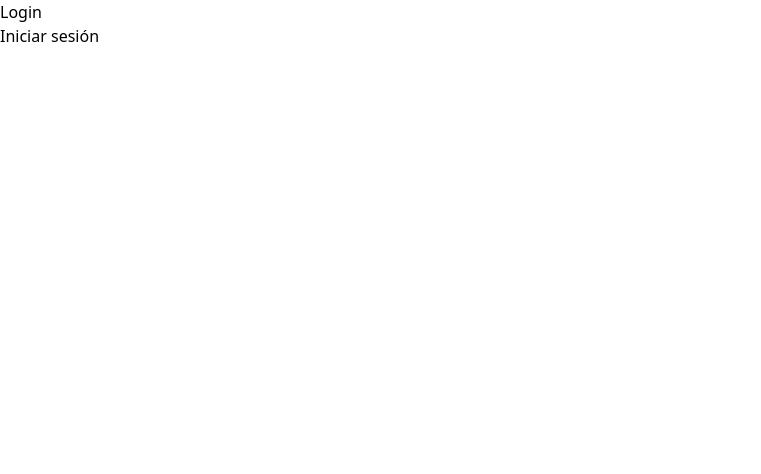
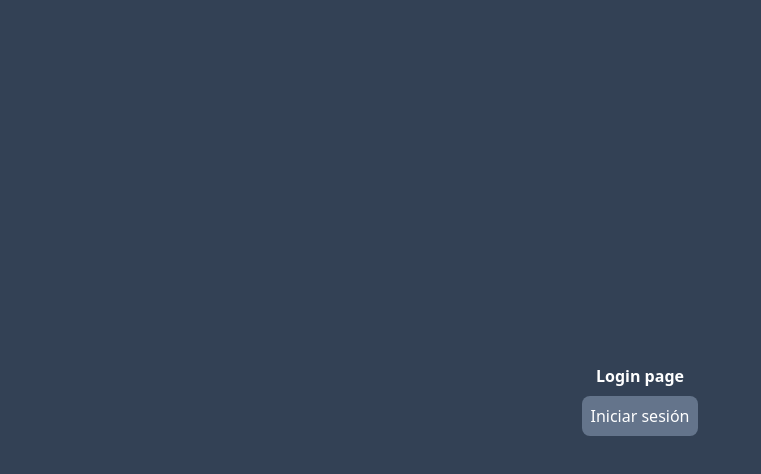
Before and after one commit to Beto-Dz/HeroesApp, a React (Vite) app: page /login in a window 1280 px wide. Shown: the top 474 px of the page, without its empty margins (0-761 px from the left). Built offline with nearby package versions, Linux system fonts and the light colour scheme.

Commit message:
login de usuario agregado

```diff
--- a/src/auth/context/AuthContext.jsx
+++ b/src/auth/context/AuthContext.jsx
@@ -1,5 +1,6 @@
 import { createContext, useReducer } from "react";
 import { authReducer } from "./authReducer";
+import { types } from "../types/types";
 
 // estado inicial de la app
 const initialState = {
@@ -11,11 +12,18 @@ export const AuthContext = createContext();
 
 // creación de proveedor de contexto
 export const AuthContextProvider = ({ children }) => {
-    // uso del reducer
-  const [state, dispatch] = useReducer(authReducer, initialState);
+  // uso del reducer
+  const [authState, dispatch] = useReducer(authReducer, initialState);
+
+  // funcion de ayuda para hacer el login
+  const login = (user) => {
+    // uso de types para no mandar el texto desde aqui y no tener
+    // problemas con palabras mal escritas, el payload es mi name
+    dispatch({ type: types.login, payload: user});
+  };
 
   return (
-    <AuthContext.Provider value={{ state, dispatch }}>
+    <AuthContext.Provider value={{ ...authState, handleLogin: login }}>
       {children}
     </AuthContext.Provider>
   );
--- a/src/auth/context/authReducer.js
+++ b/src/auth/context/authReducer.js
@@ -7,7 +7,7 @@ export const authReducer = (state, action) => {
     case types.login:
       return {
         logged: true,
-        name: action.payload,
+        user: action.payload,
       };
     case types.logout:
       return {
--- a/src/auth/pages/LoginPage.jsx
+++ b/src/auth/pages/LoginPage.jsx
@@ -1,11 +1,19 @@
+import { useContext } from "react";
 import { useNavigate } from "react-router-dom";
+import { AuthContext } from "../context/AuthContext";
 
 export const LoginPage = () => {
+  // accediendo al contexto para objener la funcion de login
+  const { handleLogin } = useContext(AuthContext);
+
   // custom hook de react dom para manejar la navegacion
   const navigate = useNavigate();
 
   // funcion de ayuda para manejar el inicio de sesion
   const handleOnLogin = () => {
+
+    handleLogin({id: 1, name: 'Humberto De La Cruz'})
+
     // indicamos primero la ruta y si se reemplazará el historial
     navigate('/marvel', {
       replace: true
@@ -13,10 +21,9 @@ export const LoginPage = () => {
   }
 
   return (
-    <section>
-      <h2>Login</h2>
-      <hr />
-      <button onClick={handleOnLogin}>Iniciar sesión</button>
+    <section className="bg-slate-700 w-full h-full grid place-content-center text-center text-white gap-2">
+      <h2 className="font-bold">Login page</h2>
+      <button className="p-2 bg-slate-500 rounded-lg" onClick={handleOnLogin}>Iniciar sesión</button>
     </section>
   );
 };
--- a/src/components/Navbar.jsx
+++ b/src/components/Navbar.jsx
@@ -1,7 +1,13 @@
 import { Link, NavLink, useNavigate } from "react-router-dom";
 import { EllipsisHorizontalIcon, ChevronDownIcon } from "@heroicons/react/24/outline";
+import { useContext } from "react";
+import { AuthContext } from "../auth/context/AuthContext";
 
 export const Navbar = () => {
+
+  // accediendo al contexto para obtener el nombre
+  const { user } = useContext(AuthContext)
+  console.log(user)
 
   // custom hook de react router para manejar la navegacion
   const navigate = useNavigate();
@@ -46,7 +52,8 @@ export const Navbar = () => {
           </ul>
         </button>
 
-        <button className="relative group/dots p-2">
+        <button className="relative group/dots p-2 flex gap-2 items-center">
+          {user?.name}
           <EllipsisHorizontalIcon className="w-8 h-8" />
           <ul className="absolute right-full top-0 bg-slate-700 rounded-lg hidden group-hover/dots:block transition-all">
             <li className="p-3" onClick={handleOnLogout}>
--- a/src/heroes/components/HeroList.jsx
+++ b/src/heroes/components/HeroList.jsx
@@ -14,8 +14,8 @@ export const HeroList = ({ publisher = "" }) => {
     <ul className="grid grid-cols-template-auto gap-2">
         {
             heroes.map(hero => (
-              <li>
-                <HeroCard key={hero.id} {...hero} />
+              <li key={hero.id}>
+                <HeroCard {...hero} />
               </li>
             ))
         }
```
